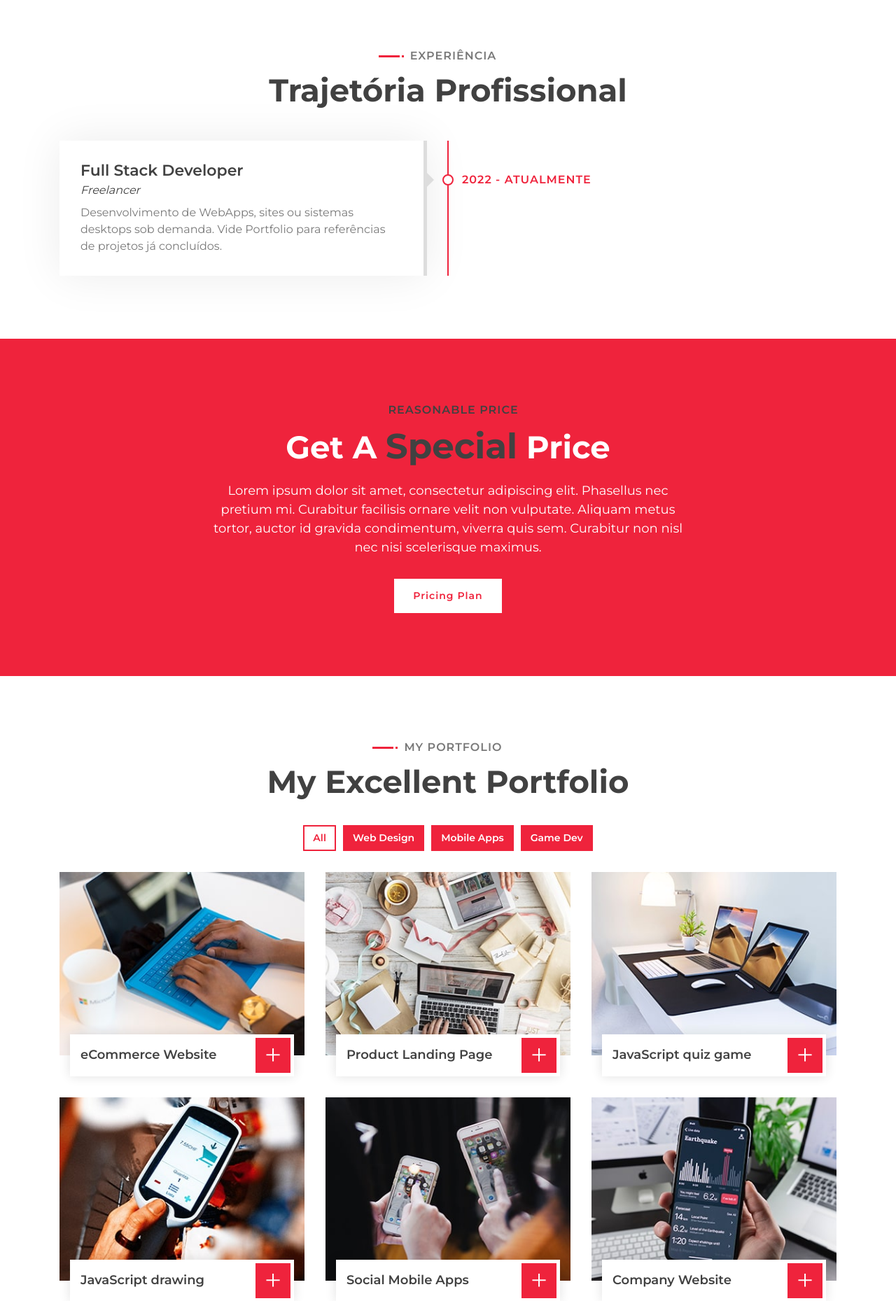
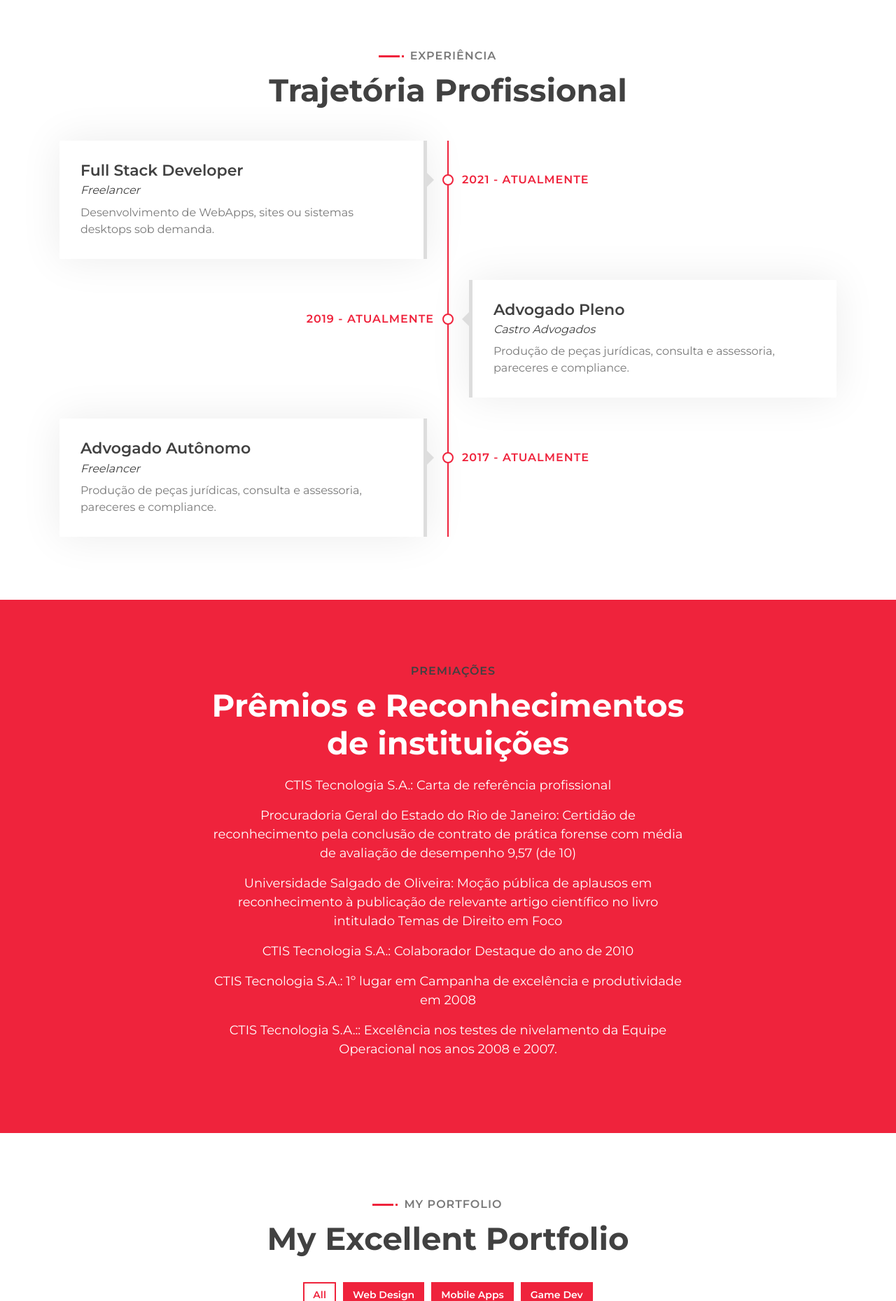
Before and after one commit to mayconblopes/portfolio, a Django app: page / in a window 1280 px wide. Shown: the part 2359-4218 px from the top of the page at 70% size. Run offline with Django 4.2, Linux system fonts and the light colour scheme; data comes from the database, SQL or seed files in the repository; both versions use the stored data as it was after the commit; some libraries are stand-ins or nearby versions.

Commit message:
Experiences and Awards implementations

```diff
--- a/portfolio/models.py
+++ b/portfolio/models.py
@@ -47,8 +47,22 @@ class Experience(models.Model):
     description = models.TextField(max_length=85, verbose_name="Descrição do cargo")
 
     class Meta:
-        verbose_name = 'Competência'
+        verbose_name = 'Experiência'
         ordering = ('-when',)
 
     def __str__(self):
         return self.name
+
+
+class Award(models.Model):
+    who = models.CharField(max_length=50, verbose_name="Quem premiou/reconheceu")
+    description = models.TextField(max_length=250, verbose_name="Descrição do prêmio")
+    link = models.URLField(verbose_name="Link para prova da premiação/reconhecimento")
+    index_order = models.IntegerField(verbose_name="Ordem de exibição", default=0)
+
+    class Meta:
+        verbose_name = 'Reconhecimento'
+        ordering = ('index_order',)
+
+    def __str__(self):
+        return self.who + ": " + self.description[:65] + "(...)"
--- a/portfolio/views.py
+++ b/portfolio/views.py
@@ -1,6 +1,6 @@
 from django.shortcuts import render
 
-from portfolio.models import About, Iam, Competence, Experience
+from portfolio.models import About, Iam, Competence, Experience, Award
 
 
 def index(request):
@@ -8,6 +8,7 @@ def index(request):
     iam = Iam.objects.all().first()
     competences = Competence.objects.all()
     experiences = Experience.objects.all()
+    awards = Award.objects.all()
 
     context = {
 
@@ -24,8 +25,11 @@ def index(request):
         # Competences Objects: attributes: icon / name / description
         'competences': competences,
 
-        # Experiences Objects: attributes: icon / name / description
-        'experiences': experiences,  # TODO colocar no template
+        # Experiences Objects: attributes: name / where / when / description
+        'experiences': experiences,
+
+        # Awards Objects: attributes: who / description / link
+        'awards': awards,
     }
 
     return render(request, 'index.html', context)
--- a/static/css/style.css
+++ b/static/css/style.css
@@ -817,6 +817,21 @@ a:focus {
     }
 }
 
+/*******************************/
+/******** Awards CSS ********/
+/*******************************/
+.container .banner-text a {
+    color: #ffffff;
+    transition: .3s;
+}
+
+.container .banner-text a:hover,
+.container .banner-text a:active,
+.container .banner-text a:focus{
+    color: #414040;
+    outline: none;
+    text-decoration: none;
+}
 
 /*******************************/
 /******** Portfolio CSS ********/
--- a/templates/index.html
+++ b/templates/index.html
@@ -194,90 +194,43 @@
                 </header>
 
                 <div class="timeline">
-                    <div class="timeline-item left wow slideInLeft" data-wow-delay="0.1s">
+                    {% for experience in experiences %}
+                    <!--see cycle doc at https://docs.djangoproject.com/en/4.1/ref/templates/builtins/#cycle-->
+                    <div class="timeline-item {% cycle 'left' 'right' %} wow {% cycle 'slideInLeft' 'slideInRight' %}" data-wow-delay="0.1s">
                         <div class="timeline-text">
-                            <div class="timeline-date">2022 - Atualmente</div>
-                            <h2>Full Stack Developer</h2>
-                            <h4>Freelancer</h4>
+                            <div class="timeline-date">{{experience.when}}</div>
+                            <h2>{{experience.name}}</h2>
+                            <h4>{{experience.where}}</h4>
                             <p>
-                                Desenvolvimento de WebApps, sites ou sistemas desktops sob demanda.
-                                Vide Portfolio para referências de projetos já concluídos.
+                               {{experience.description}}
                             </p>
                         </div>
                     </div>
-
-<!--                    <div class="timeline-item right wow slideInRight" data-wow-delay="0.1s">-->
-<!--                        <div class="timeline-text">-->
-<!--                            <div class="timeline-date">2045 - 2050</div>-->
-<!--                            <h2>Web Developer</h2>-->
-<!--                            <h4>Soft Agency, San Francisco, CA</h4>-->
-<!--                            <p>-->
-<!--                                Lorem ipsum dolor sit amet elit. Aliquam odio dolor, id luctus erat sagittis non. Ut blandit semper pretium.-->
-<!--                            </p>-->
-<!--                        </div>-->
-<!--                    </div>-->
-<!--                    <div class="timeline-item left wow slideInLeft" data-wow-delay="0.1s">-->
-<!--                        <div class="timeline-text">-->
-<!--                            <div class="timeline-date">2045 - 2050</div>-->
-<!--                            <h2>Web Developer</h2>-->
-<!--                            <h4>Soft Agency, San Francisco, CA</h4>-->
-<!--                            <p>-->
-<!--                                Lorem ipsum dolor sit amet elit. Aliquam odio dolor, id luctus erat sagittis non. Ut blandit semper pretium.-->
-<!--                            </p>-->
-<!--                        </div>-->
-<!--                    </div>-->
-<!--                    <div class="timeline-item right wow slideInRight" data-wow-delay="0.1s">-->
-<!--                        <div class="timeline-text">-->
-<!--                            <div class="timeline-date">2045 - 2050</div>-->
-<!--                            <h2>Web Developer</h2>-->
-<!--                            <h4>Soft Agency, San Francisco, CA</h4>-->
-<!--                            <p>-->
-<!--                                Lorem ipsum dolor sit amet elit. Aliquam odio dolor, id luctus erat sagittis non. Ut blandit semper pretium.-->
-<!--                            </p>-->
-<!--                        </div>-->
-<!--                    </div>-->
-<!--                    <div class="timeline-item left wow slideInLeft" data-wow-delay="0.1s">-->
-<!--                        <div class="timeline-text">-->
-<!--                            <div class="timeline-date">2045 - 2050</div>-->
-<!--                            <h2>Web Developer</h2>-->
-<!--                            <h4>Soft Agency, San Francisco, CA</h4>-->
-<!--                            <p>-->
-<!--                                Lorem ipsum dolor sit amet elit. Aliquam odio dolor, id luctus erat sagittis non. Ut blandit semper pretium.-->
-<!--                            </p>-->
-<!--                        </div>-->
-<!--                    </div>-->
-<!--                    <div class="timeline-item right wow slideInRight" data-wow-delay="0.1s">-->
-<!--                        <div class="timeline-text">-->
-<!--                            <div class="timeline-date">2045 - 2050</div>-->
-<!--                            <h2>Web Developer</h2>-->
-<!--                            <h4>Soft Agency, San Francisco, CA</h4>-->
-<!--                            <p>-->
-<!--                                Lorem ipsum dolor sit amet elit. Aliquam odio dolor, id luctus erat sagittis non. Ut blandit semper pretium.-->
-<!--                            </p>-->
-<!--                        </div>-->
-<!--                    </div>-->
+                    {% endfor %}
                 </div>
             </div>
         </div>
         <!-- Job Experience End -->
 
+        <!--TODO Academic Experience timeline-->
 
-        <!-- Banner Start -->
+        <!-- Banner Awards Start -->
         <div class="banner wow zoomIn" data-wow-delay="0.1s">
             <div class="container">
                 <div class="section-header text-center">
-                    <p>Reasonable Price</p>
-                    <h2>Get A <span>Special</span> Price</h2>
+                    <p>Premiações</p>
+                    <h2>Prêmios e Reconhecimentos de instituições</h2>
                 </div>
                 <div class="container banner-text">
                     <p>
-                        Lorem ipsum dolor sit amet, consectetur adipiscing elit. Phasellus nec pretium mi. Curabitur facilisis ornare velit non vulputate. Aliquam metus tortor, auctor id gravida condimentum, viverra quis sem. Curabitur non nisl nec nisi scelerisque maximus.
+                        {% for award in awards %}
+                            <p><a target="_blank" href="{{award.link}}">{{award.who}}: {{award.description}}</a></p>
+                        {% endfor %}
                     </p>
-                    <a class="btn">Pricing Plan</a>
                 </div>
             </div>
         </div>
-        <!-- Banner End -->
+        <!-- Banner Awards End -->
 
 
         <!-- Portfolio Start -->
@@ -374,14 +327,17 @@
         <div class="banner wow zoomIn" data-wow-delay="0.1s">
             <div class="container">
                 <div class="section-header text-center">
-                    <p>Awesome Discount</p>
-                    <h2>Get <span>30%</span> Discount</h2>
+                    <p>Obras produzidas</p>
+                    <h2>Obras <span>Científicas</span> e outros <span>Textos</span> produzidos</h2>
                 </div>
                 <div class="container banner-text">
                     <p>
-                        Lorem ipsum dolor sit amet, consectetur adipiscing elit. Phasellus nec pretium mi. Curabitur facilisis ornare velit non vulputate. Aliquam metus tortor, auctor id gravida condimentum, viverra quis sem. Curabitur non nisl nec nisi scelerisque maximus.
+                        Juros Abusivos em contrato de financimento: como identificá-los. (2019).
+                        A lógica por detrás do Direito do Trabalho. (2018);
+                        O direito constitucional processual no Brasil: delimitação da matéria na perspectiva da Constituição Federal de 1988. (2017);
+                        Utilização da metodologia DMAIC como suporte à implementação do processo Gerência de Projetos do MPS.BR no nível G. (2012);
+                        Horus ToolKit: Módulo Mapeamento. (2009);
                     </p>
-                    <a class="btn">Order Now</a>
                 </div>
             </div>
         </div>
```
Also changed, not shown: portfolio/admin.py (+7 -1 lines), db.sqlite3, readme.md.
